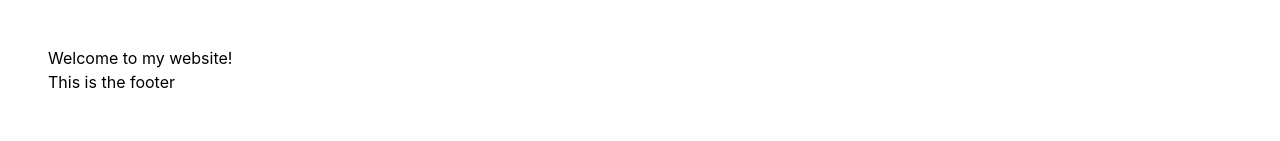
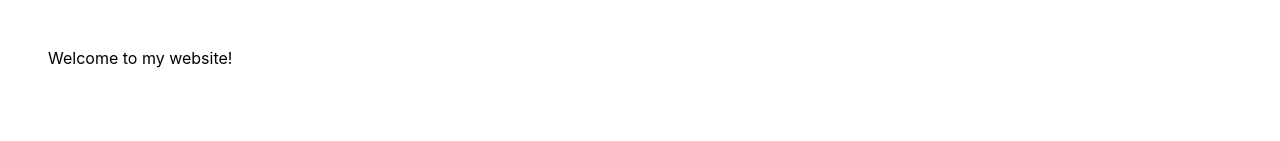
Before and after one commit to holdeeno/Holden-Halford, a Next.js app: page / in a window 1280 px wide. Shown: the part 159-300 px from the top of the page. Built offline with nearby package versions, Linux system fonts and the light colour scheme.

Commit message:
Removed Footer

```diff
--- a/components/Footer.tsx
+++ b/components/Footer.tsx
@@ -3,7 +3,6 @@ import React from 'react';
 const Footer: React.FC = () => {
   return (
     <footer>
-      <p>This is the footer</p>
     </footer>
   );
 };
```
